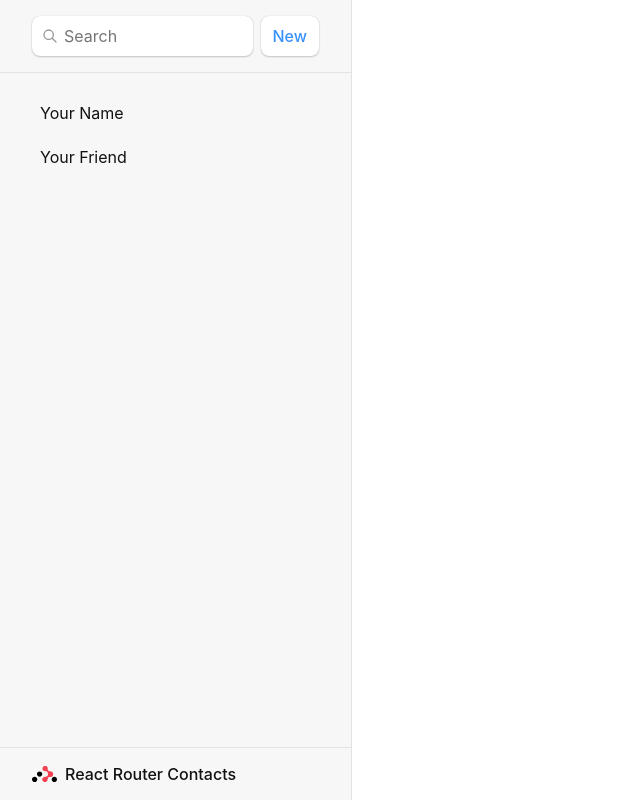
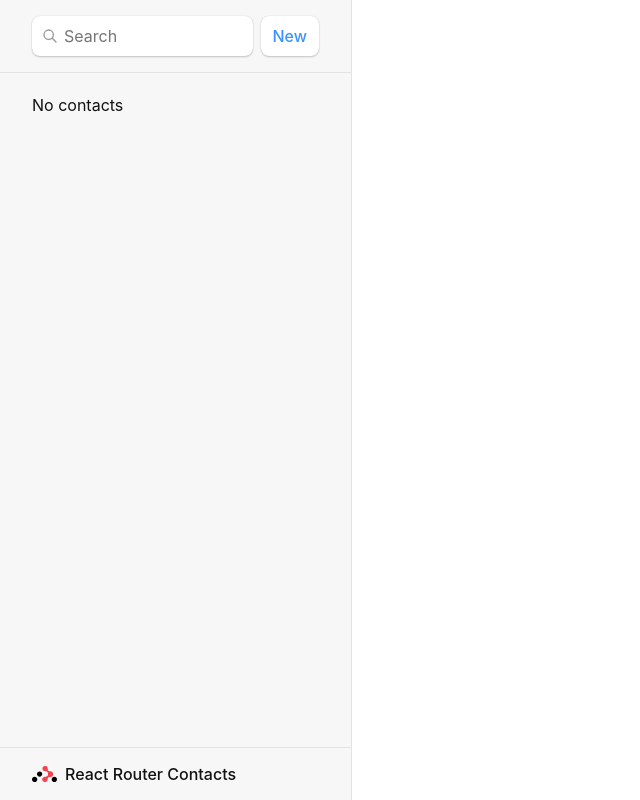
Before and after one commit to saul-atomrigs/react-router-dom-6.x.x, a React (Vite) app: page / in a window 1280 px wide. Shown: the whole page, without its empty margins (0-640 px from the left). Built offline with nearby package versions, Linux system fonts and the light colour scheme.

Commit message:
use loader data in Root component to dynamically render contact links

```diff
--- a/src/routes/root.jsx
+++ b/src/routes/root.jsx
@@ -1,4 +1,4 @@
-import { Outlet, Link } from 'react-router-dom';
+import { Outlet, Link, useLoaderData } from 'react-router-dom';
 import { getContacts } from '../contacts';
 
 export async function loader() {
@@ -7,6 +7,8 @@ export async function loader() {
 }
 
 export default function Root() {
+  const { contacts } = useLoaderData();
+
   return (
     <>
       <div id='sidebar'>
@@ -29,12 +31,15 @@ export default function Root() {
         </div>
         <nav>
           <ul>
-            <li>
-              <Link to={`contacts/1`}>Your Name</Link>
-            </li>
-            <li>
-              <Link to={`contacts/2`}>Your Friend</Link>
-            </li>
+            {contacts.length > 0 ? (
+              contacts.map((contact) => (
+                <li key={contact.id}>
+                  <Link to={`contacts/${contact.id}`}>{contact.name}</Link>
+                </li>
+              ))
+            ) : (
+              <li>No contacts</li>
+            )}
           </ul>
         </nav>
       </div>
```
